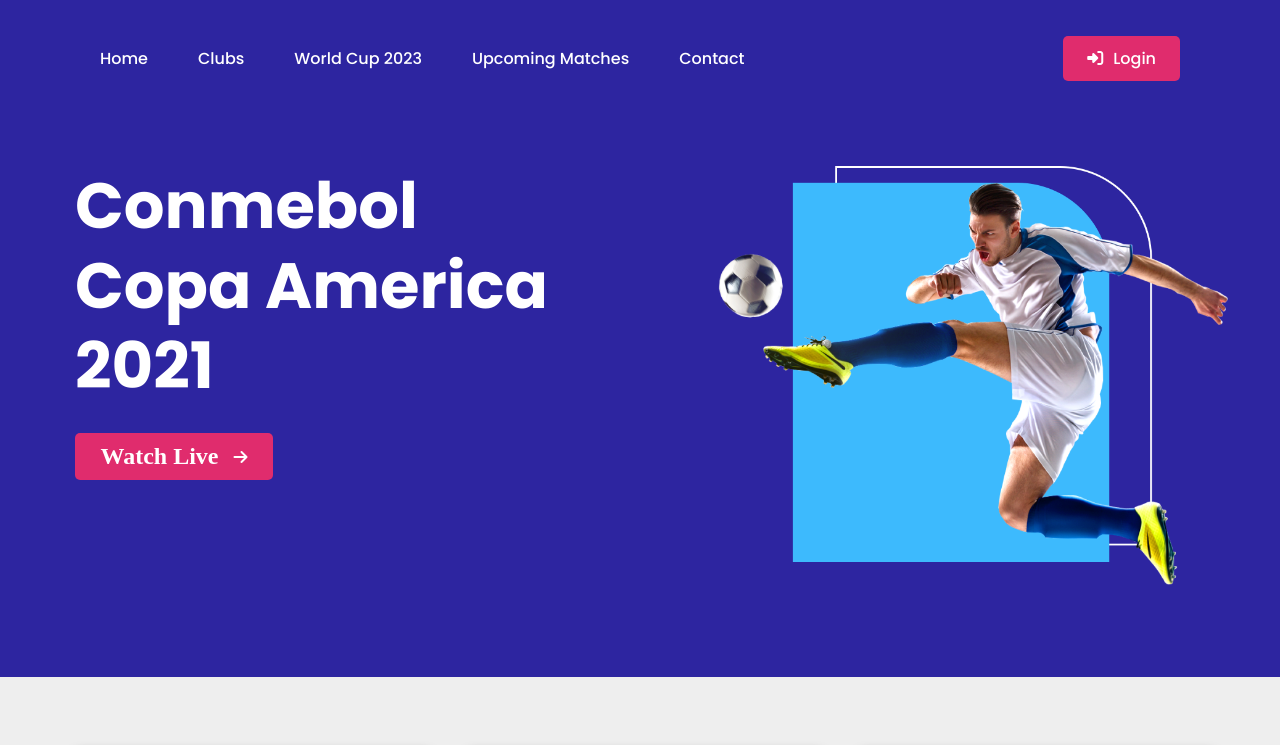
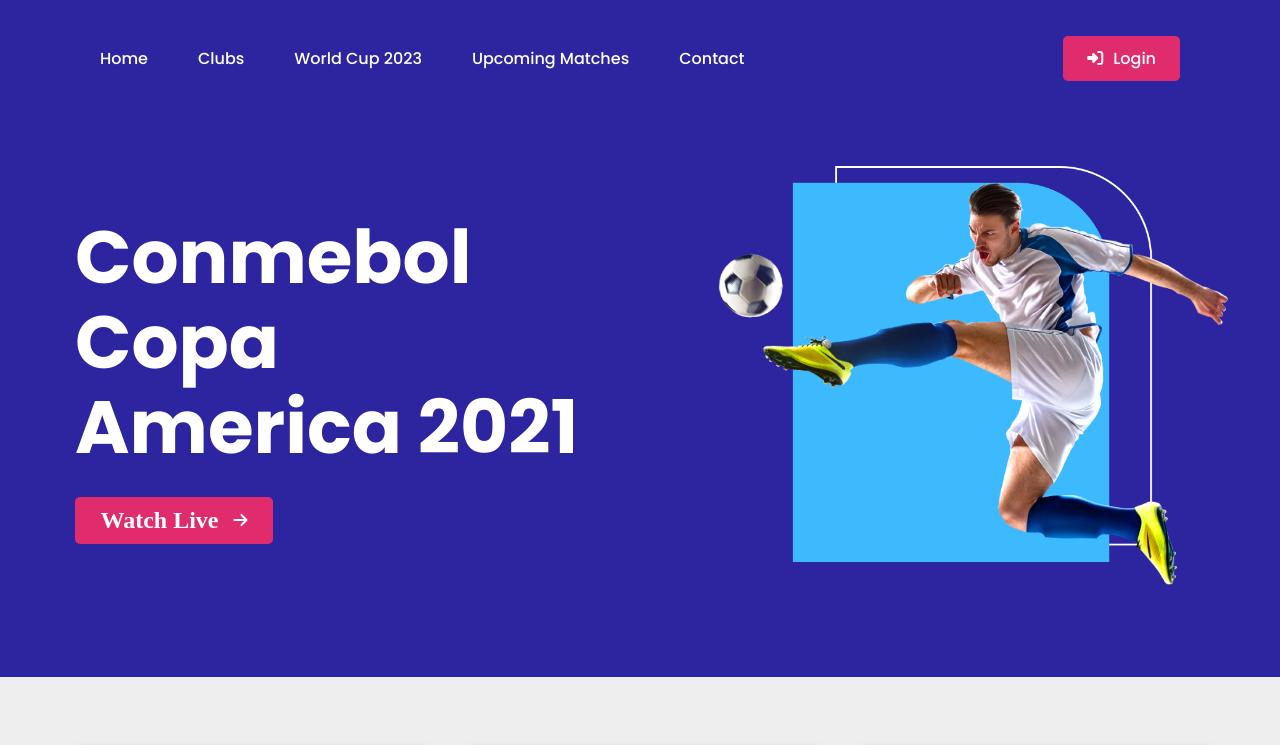
Before and after one commit to HasibRockie/football-page, a plain HTML site: page index.html in a window 1280 px wide. Shown: the top 745 px of the page. Drawn offline with Linux system fonts and the light colour scheme.

Commit message:
modified

```diff
--- a/styles.css
+++ b/styles.css
@@ -70,6 +70,7 @@
 
 .headline{
     display: flex;
+    align-items: center;
 }
 
 .half-width{
@@ -78,9 +79,9 @@
 }
 
 .title{
-    font-size: 64px;
+    font-size: 74px;
     font-weight: 700;
-    line-height: 80px;
+    line-height: 85px;
     font-family: "Poppins", sans-serif;
     color: white;
 }
@@ -272,7 +273,9 @@ span{
 }
 
 .extra h1{
-    font-size: 75px;
+    font-size: 65px;
+    text-align: left;
+
 }
 
 .extra h1:hover{
```
